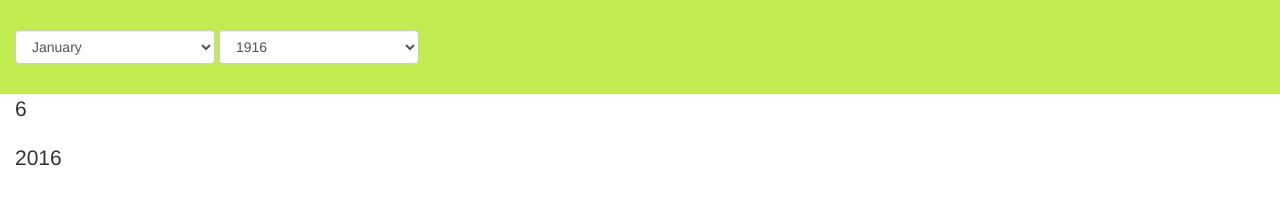
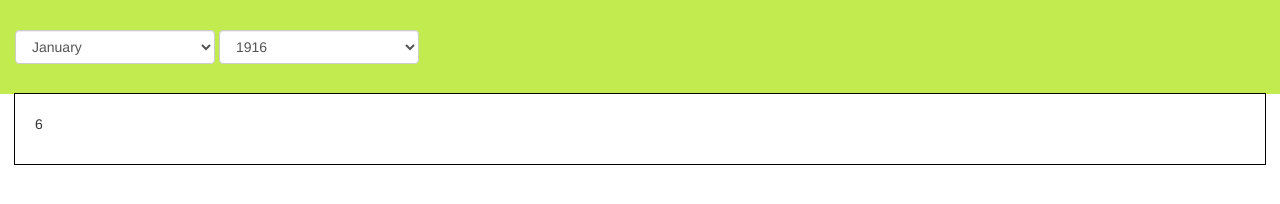
Before and after one commit to Tenkaklet/Calendar, a plain HTML site: page index.html in a window 1280 px wide. Drawn offline with nearby package versions, Linux system fonts and the light colour scheme.

Commit message:
reworked until office hour tonight

```diff
--- a/app.js
+++ b/app.js
@@ -19,15 +19,16 @@ calendarApp.controller('MyCtrl', function ($scope){
     var year = today.getFullYear();
     var month = today.getMonth();
 
+    var range = CalendarRange.getMonthlyRange(new Date());
 
-    var range = CalendarRange.getMonthlyRange(new Date());
-    // console.log(range);
     $scope.firstDays = angular.forEach(range.days, function(days) {
-        // console.log(days);
+        $scope.today = days.day;
+        console.log($scope.today);
         $scope.dates = {
             year: days.year,
             day: days.day
         };
+
         var years = [];
         var then = year - 100;
         for(var i=then;i<=year;i++) {
@@ -35,7 +36,6 @@ calendarApp.controller('MyCtrl', function ($scope){
         }
         $scope.years = years;
         // console.log($scope.years);
-        console.log($scope.dates);
     });
 });
 
--- a/calendar.html
+++ b/calendar.html
@@ -1,5 +1,7 @@
 <section class="container-fluid" id="calendar">
-    <p class="lead" ng-repeat="day in dates">
-        {{day}}
-    </p>
+    <div class="calendar-block">
+        <p>
+            {{today}}
+        </p>
+    </div>
 </section>
--- a/main.css
+++ b/main.css
@@ -10,3 +10,7 @@ header {
     display: inline-block;
     width: 200px;
 }
+.calendar-block {
+    padding: 20px;
+    outline: 1px solid #000;
+}
```
